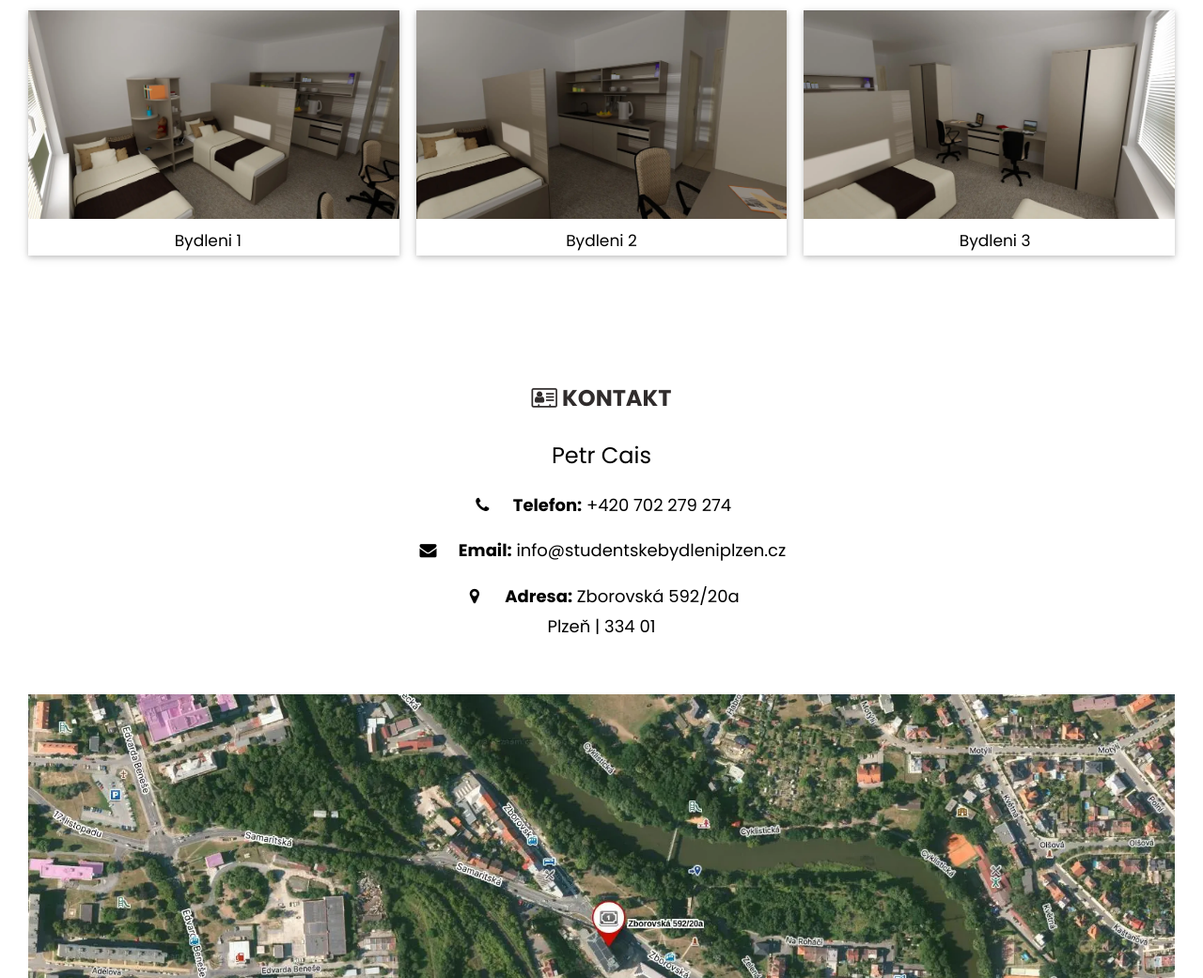
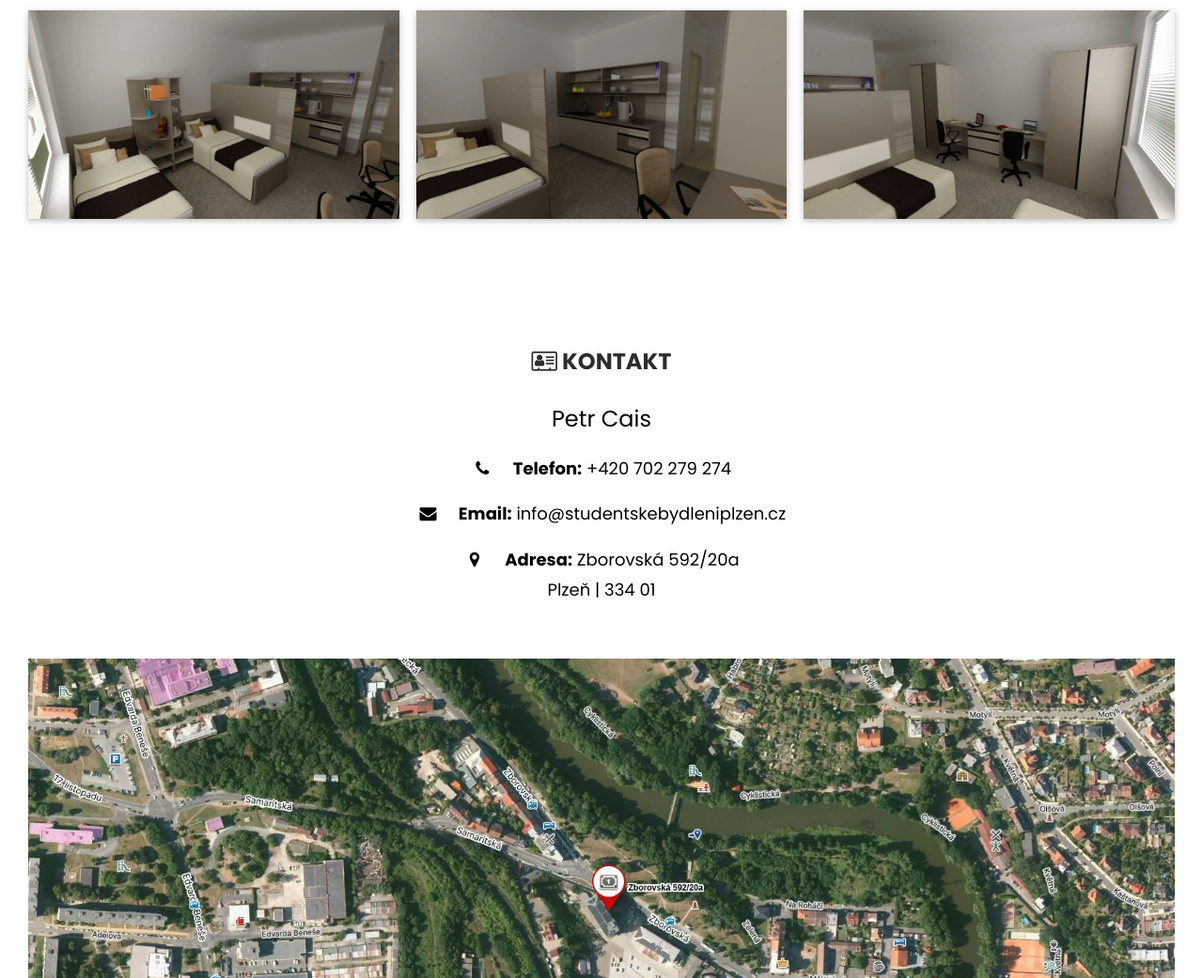
Before and after one commit to Belisar777/studentskebydleniplzen.cz, a plain HTML site: page index.html in a window 1280 px wide. Shown: the part 1816-2857 px from the top of the page at 94% size. Drawn offline with Linux system fonts and the light colour scheme.

Commit message:
Drobna aktualizace

```diff
--- a/index.html
+++ b/index.html
@@ -107,17 +107,14 @@
 		<div class="w3-row gallery w3-center">
 			<div class="w3-third">
 				<div class="w3-card"><img src="./img/studentsky1.webp" class="w3-image" alt="Studentské bydlení Plzeň">
-					<div class="w3-container"><span>Bydleni 1</span></div>
 				</div>
 			</div>
 			<div class="w3-third">
 				<div class="w3-card"><img src="./img/studentsky2.webp" class="w3-image" alt="Studentské bydlení Plzeň">
-					<div class="w3-container"><span>Bydleni 2</span></div>
 				</div>
 			</div>
 			<div class="w3-third">
 				<div class="w3-card"><img src="./img/studentsky3.webp" class="w3-image" alt="Studentské bydlení Plzeň">
-					<div class="w3-container"><span>Bydleni 3</span></div>
 				</div>
 			</div>
 		</div>
--- a/sitemap.xml
+++ b/sitemap.xml
@@ -7,7 +7,7 @@
 
 <url>
   <loc>https://studentskebydleniplzen.cz/</loc>
-  <lastmod>2024-11-30T01:00:00+00:00</lastmod>
+  <lastmod>2025-01-06T01:00:00+00:00</lastmod>
 </url>
 
 
```
